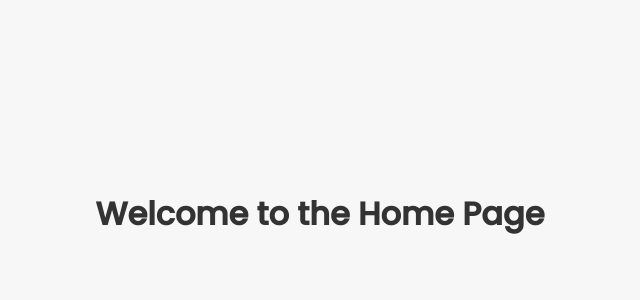
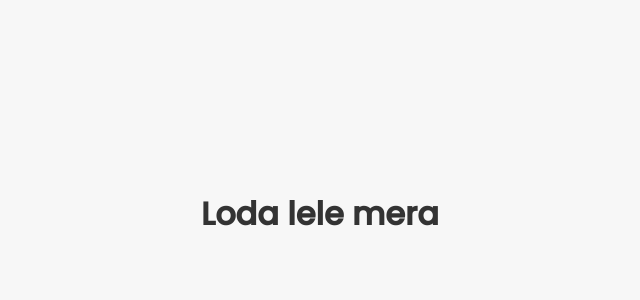
Before and after one commit to Backendr34/loginfirebaseV1, a Flask app: page /index in a window 1280 px wide. Shown: the part 186-486 px from the top of the page, without its empty margins (320-960 px from the left). Run offline with Flask 3, Linux system fonts and the light colour scheme.

Commit message:
Update index.html

```diff
--- a/templates/index.html
+++ b/templates/index.html
@@ -28,7 +28,7 @@
 </head>
 <body>
   <div class="home-container">
-    <h1>Welcome to the Home Page</h1>
+    <h1>Loda lele mera</h1>
   </div>
 </body>
 </html>
```
